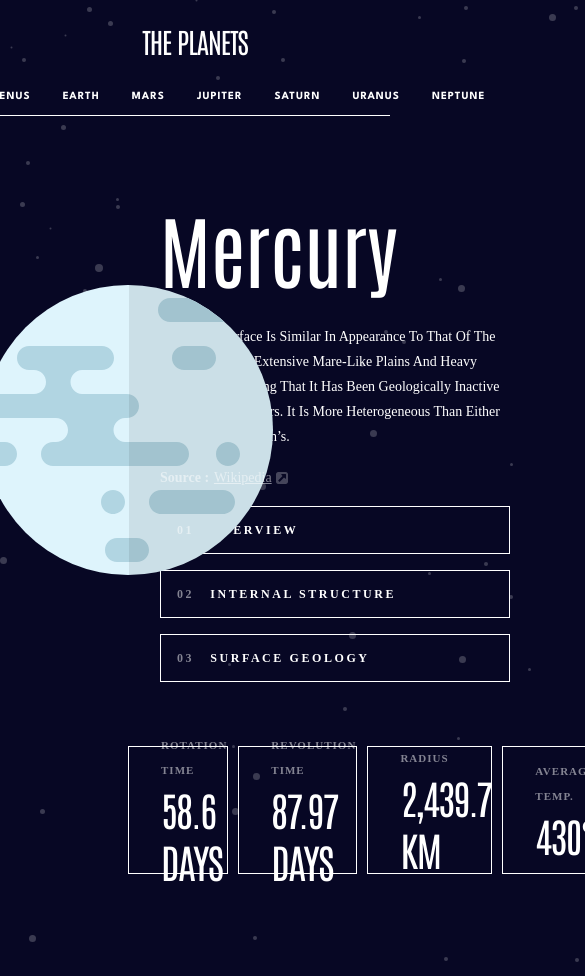
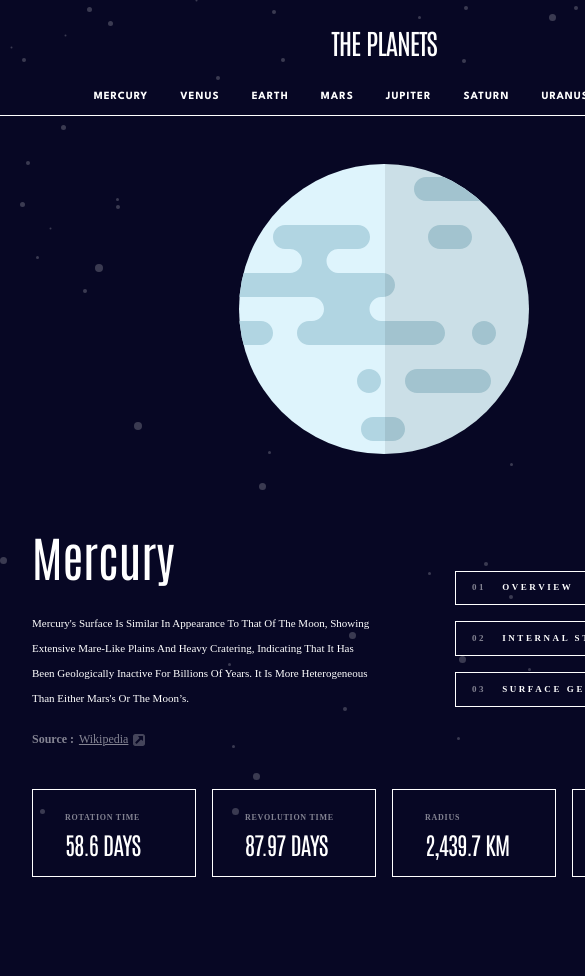
Before and after one commit to SandraDammy/planets-fact-sites, a React (Create React App) app: page / in a window 390 px wide. Shown: the top 976 px of the page, 585 px wide, since content can reach past the window. After the commit the page ends 877 px from the top, so only its background shows below. Built offline with nearby package versions, Linux system fonts and the light colour scheme.

Commit message:
screen_Size_768px

```diff
--- a/src/App.css
+++ b/src/App.css
@@ -1,4 +1,4 @@
-@import url('https://fonts.googleapis.com/css2?family=Antonio:wght@100;200;300;400;500;600;700&family=League+Spartan:wght@100;200;300;400;500;600;700;800;900&display=swap');
+@import url("https://fonts.googleapis.com/css2?family=Antonio:wght@100;200;300;400;500;600;700&family=League+Spartan:wght@100;200;300;400;500;600;700;800;900&display=swap");
 * {
   box-sizing: border-box;
   margin: 0;
@@ -6,11 +6,11 @@
 }
 
 body {
-  font-family: 'Antonio', sans-serif, 'League Spartan', sans-serif;
+  font-family: "Antonio", sans-serif, "League Spartan", sans-serif;
   -webkit-font-smoothing: antialiased;
   -moz-osx-font-smoothing: grayscale;
   background-color: #070724;
-  background-image: url('./assets//img/background-stars.svg');
+  background-image: url("./assets//img/background-stars.svg");
   text-transform: capitalize;
   width: 100vw;
 }
@@ -21,7 +21,7 @@ body {
   height: 5px;
 }
 ::-webkit-scrollbar-track {
-  box-shadow: inset 0 0 5px url('./assets//img/background-stars.svg');
+  box-shadow: inset 0 0 5px url("./assets//img/background-stars.svg");
   border-radius: 10px;
 }
 ::-webkit-scrollbar-thumb {
@@ -31,3 +31,15 @@ body {
 ::-webkit-scrollbar-thumb:hover {
   background-color: white;
 }
+
+@media screen and (max-width: 768px) {
+  * {
+    box-sizing: border-box;
+    margin: 0;
+    padding: 0;
+  }
+  body {
+    width: 768px;
+    /* height: 1024px; */
+  }
+}
--- a/src/components/styles.css
+++ b/src/components/styles.css
@@ -213,7 +213,7 @@ span {
   margin-right: 1rem;
   opacity: 50%;
 }
-.plant-stage .stage-text {
+.stage-text {
   font-family: Spartan;
   font-size: 0.75rem;
   font-weight: 700;
@@ -256,18 +256,14 @@ span {
   letter-spacing: -0.094rem;
   text-align: left;
 }
-
-@media (max-width: 768px) {
+@media screen and (max-width: 768px) {
   .navigation {
     height: 6.25rem;
+    width: 100%;
     display: flex;
     flex-direction: column;
-    align-items: center;
-    justify-content: center;
     margin-top: 1rem;
     margin-bottom: 1rem;
-    padding: 0;
-    /* background-color: rgb(0, 255, 247); */
   }
   .brand-name {
     margin-left: 0;
@@ -283,7 +279,76 @@ span {
   .hamburger {
     display: none;
   }
+  .container {
+    display: flex;
+    height: calc(100vh - 6.25rem);
+    margin: 0rem 2rem 0rem 2rem;
+  }
+  .container-body {
+    display: flex;
+    flex-direction: column;
+    align-items: center;
+    justify-items: center;
+    margin-bottom: 1rem;
+  }
+  .container-context {
+    display: flex;
+    align-items: center;
+    flex-direction: row;
+    justify-content: space-between;
+    width: 100%;
+    gap: 1rem;
+  }
+  .context-title {
+    font-size: 3rem;
+    line-height: 3.875rem;
+  }
+  .context-text {
+    font-size: 0.688rem;
+  }
+  .text-link {
+    font-size: 0.75rem;
+  }
+  span {
+    font-size: 0.75rem;
+  }
+  .container-text {
+    display: flex;
+    justify-content: center;
+    align-items: left;
+    flex-direction: column;
+    width: 21.188rem;
+    height: 15.813rem;
+  }
+  .context-btn {
+    display: flex;
+    flex-direction: column;
+    height: 9.5rem;
+  }
+  .plant-stage {
+    width: 17.563rem;
+    height: 2.5rem;
+  }
+  .stage-text,
+  .number {
+    font-size: 0.563rem;
+  }
+  .card {
+    width: 10.25rem;
+    height: 5.5rem;
+  }
+  .card-title{
+    font-size: 0.5rem;
+    line-height: 1.313rem;
+    letter-spacing: 0.046rem;
+  }
+  .card-value{
+    font-size: 1.5rem;
+    line-height: 1.941rem;
+    letter-spacing: -0.05rem;
+  }
 }
+
 @media (max-width: 375px) {
   .navigation {
     height: 3.75rem;
--- a/src/pages/Mercury.jsx
+++ b/src/pages/Mercury.jsx
@@ -30,6 +30,7 @@ const Mercury = () => {
           surface={surface} />
         </div>
         <div className="container-context">
+          <div className="container-text">
           <Context
             title={"mercury"}
             subtitle={
@@ -37,7 +38,8 @@ const Mercury = () => {
             }
           />
           <LinkSource linkText={"Wikipedia"} />
-          <div>
+          </div>
+          <div className="context-btn">
             <PlantStage number={"01"} title={"OVERVIEW"}
             //  onClick={() => onClickHandler("overview")}
              />
```
